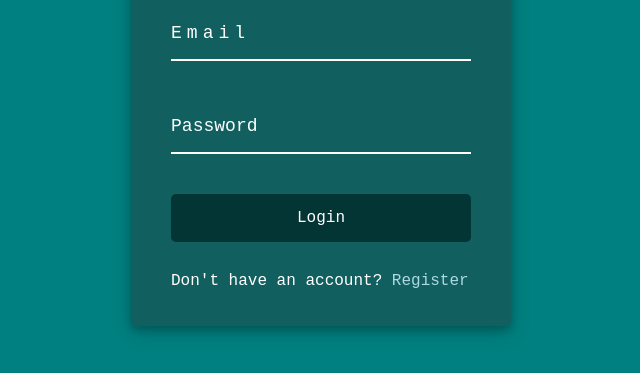
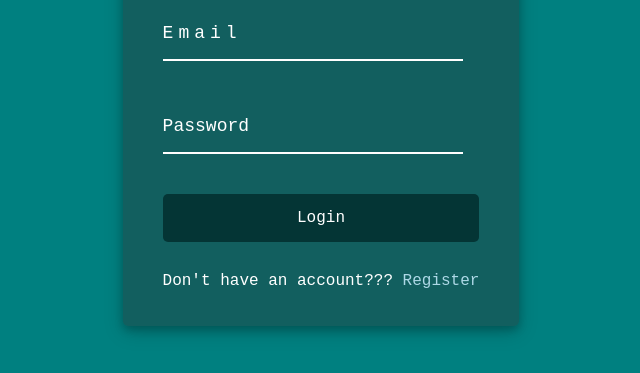
Before and after one commit to CamiloProg/50daysJavaScript, a plain HTML site: page form-wave/index.html in a window 1280 px wide. Shown: the part 287-660 px from the top of the page, without its empty margins (319-959 px from the left). Drawn offline with Linux system fonts and the light colour scheme.

Commit message:
question

```diff
--- a/form-wave/index.html
+++ b/form-wave/index.html
@@ -28,7 +28,7 @@
 
         <button class="btn">Login</button>
 
-        <p class="text">Don't have an account? <a href="#">Register</a></p>
+        <p class="text">Don't have an account??? <a href="#">Register</a></p>
       </form>
     </div>
     <script src="script.js"></script>
```
